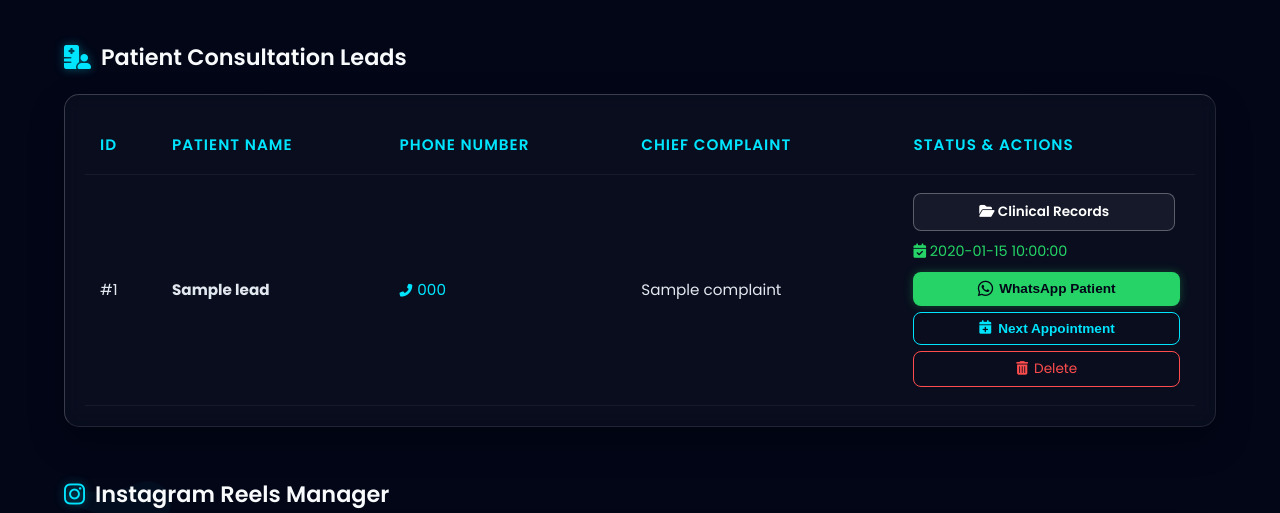
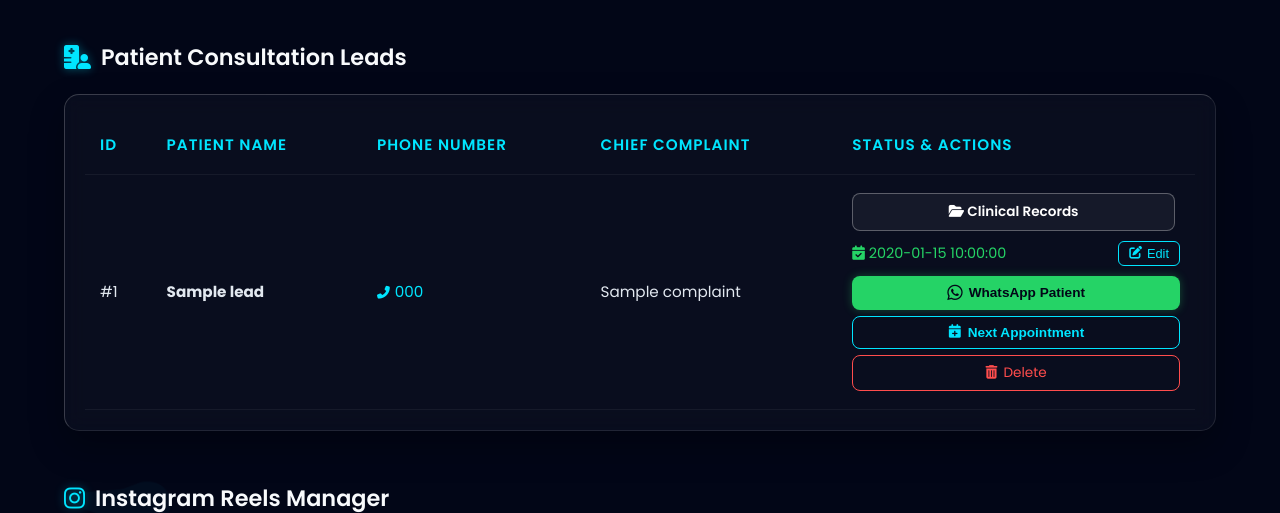
Before and after one commit to prathuuu294/Vighnaharta-Hi-Tech-Dental-Care, a Flask app: template templates/admin.html in a window 1280 px wide. Shown: the part 125-638 px from the top of the page. Run offline with Flask 3, Linux system fonts and the light colour scheme; the template is opened without the code that fills it: most values are stand-ins (such as "Sample title", 1, 10 or a date in 2020).

Commit message:
Update admin.html

```diff
--- a/templates/admin.html
+++ b/templates/admin.html
@@ -115,14 +115,17 @@
                             <!-- Clinical Records Button -->
                             <a href="/records/{{ lead.id }}" class="action-btn" style="background: rgba(255,255,255,0.05); color: #fff; border: 1px solid rgba(255,255,255,0.3); text-decoration: none; display: block; text-align: center; margin-bottom: 10px;"><i class="fas fa-folder-open"></i> Clinical Records</a>
 
-                            {% if lead.appointment_date %}
-                                <div class="status-scheduled">
+                             {% if lead.appointment_date %}
+                                <!-- ADDED EDIT BUTTON HERE -->
+                                <div class="status-scheduled" style="display: flex; justify-content: space-between; align-items: center; width: 100%; gap: 10px;">
                                     <span><i class="fas fa-calendar-check"></i> {{ lead.appointment_date }}</span>
+                                    <button onclick="openScheduleModal({{ lead.id }}, '{{ lead.name }}')" class="btn-edit"><i class="fas fa-edit"></i> Edit</button>
                                 </div>
+
                                 <div style="display: flex; flex-direction: column; gap: 6px;">
                                     <button onclick="sendWhatsApp('{{ lead.name }}', '{{ lead.phone }}', '{{ lead.appointment_date }}')" class="action-btn btn-whatsapp" style="width: 100%; justify-content: center; margin: 0;"><i class="fab fa-whatsapp" style="font-size: 1.1rem;"></i> WhatsApp Patient</button>
 
-                                    <!-- NEW NEXT APPOINTMENT BUTTON -->
+                                    <!-- NEXT APPOINTMENT BUTTON -->
                                     <button onclick="openScheduleModal({{ lead.id }}, '{{ lead.name }}')" class="action-btn" style="width: 100%; justify-content: center; margin: 0; background: transparent; border: 1px solid #00e5ff; color: #00e5ff;"><i class="fas fa-calendar-plus"></i> Next Appointment</button>
                                 </div>
                             {% else %}
```
